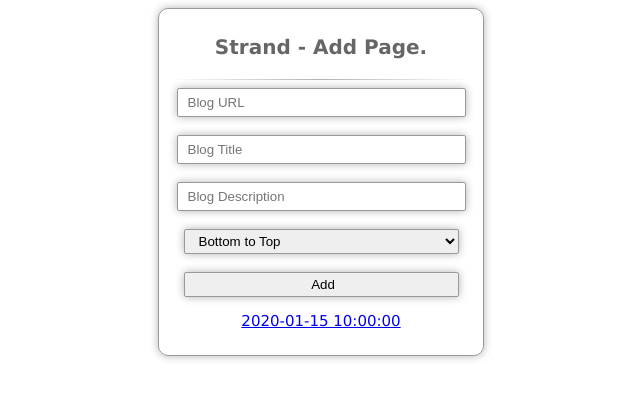
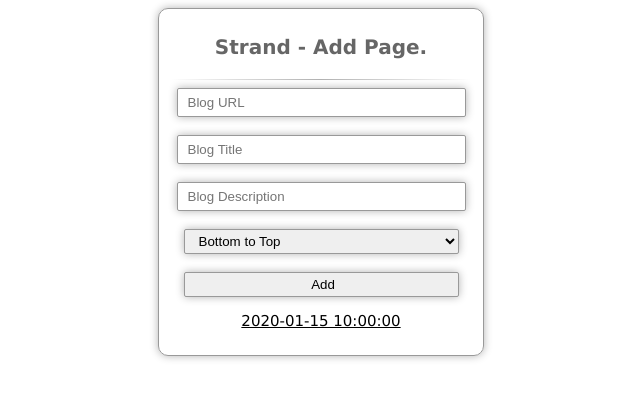
Before and after one commit to pranavrc/strand, a Flask app: template templates/addpage.html in a window 1280 px wide. Shown: the top 399 px of the page, without its empty margins (319-959 px from the left). Run offline with Flask 2, Linux system fonts and the light colour scheme; the template is opened without the code that fills it: most values are stand-ins (such as "Sample title", 1, 10 or a date in 2020).

Commit message:
Link styles for login and add page pages.

```diff
--- a/static/login.css
+++ b/static/login.css
@@ -40,3 +40,12 @@ h3 {
 	font-weight: bold;
 	color: #666;
 }
+
+a {
+	font-family:"Lucida Grande", "Lucida Sans Unicode", Verdana, Arial, Helvetica, sans-serif;
+	font-size:15px;
+}
+
+a:link {
+	color: black;
+}
```
